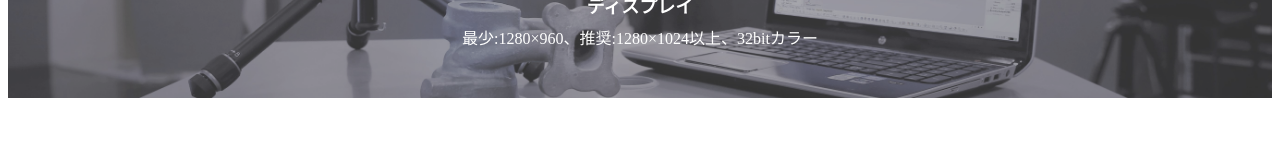
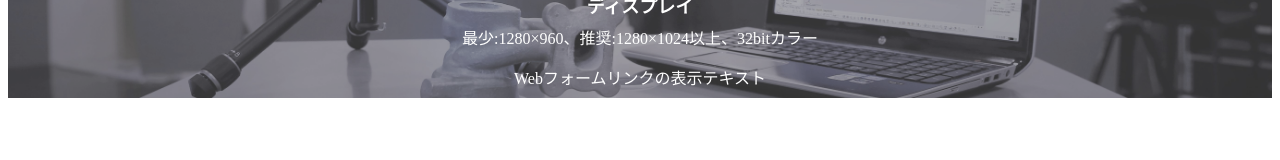
Before and after one commit to yukyoooo/saeilojapan, a plain HTML site: page index.html in a window 1280 px wide. Shown: the part 5912-6072 px from the top of the page. Drawn offline with Linux system fonts and the light colour scheme.

Commit message:
Update index.html

```diff
--- a/index.html
+++ b/index.html
@@ -140,6 +140,7 @@
           <p>NVIDIA社Quadro シリーズ、2GB以上を推奨、Open GL4.0以上</p>
           <h3>ディスプレイ</h3>
           <p>最少:1280×960、推奨:1280×1024以上、32bitカラー</p>
+          <a data-mrc-webform="17">Webフォームリンクの表示テキスト</a>
         </div>
       </div>
     </div>
```
